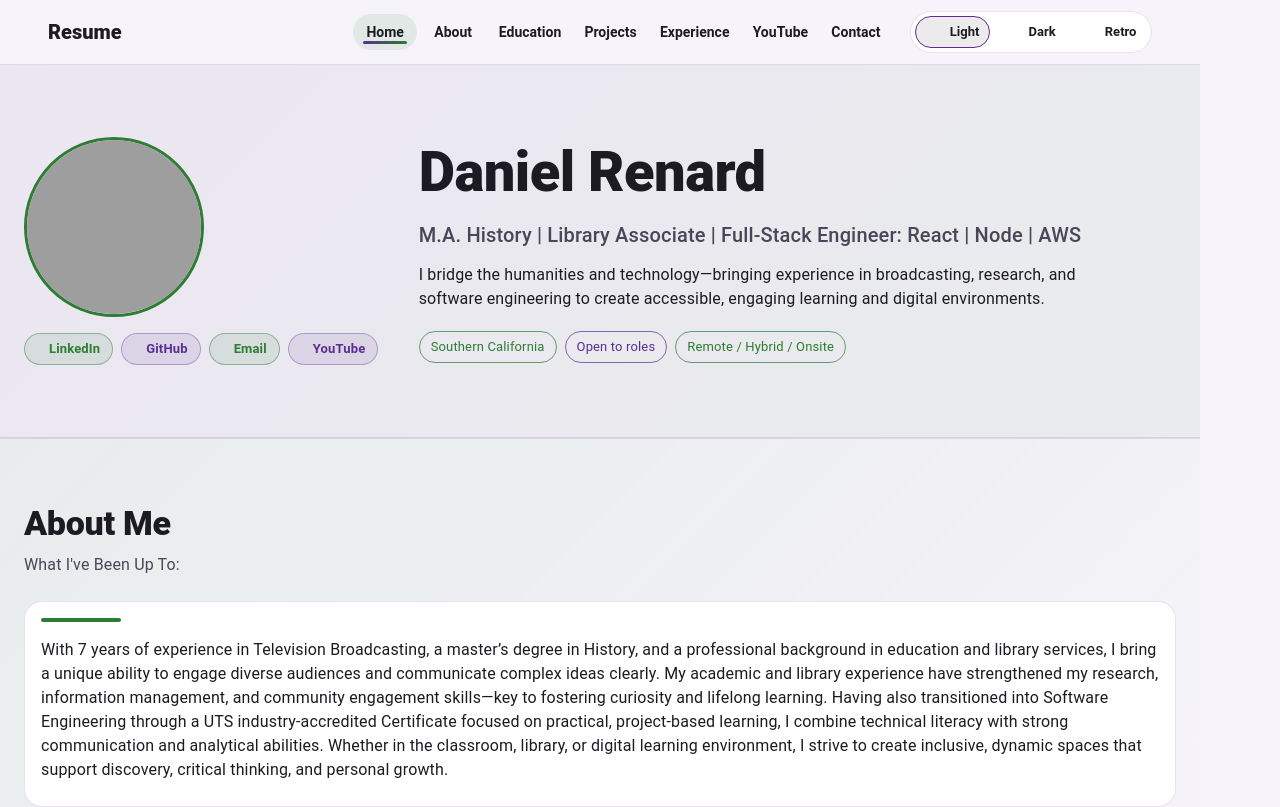
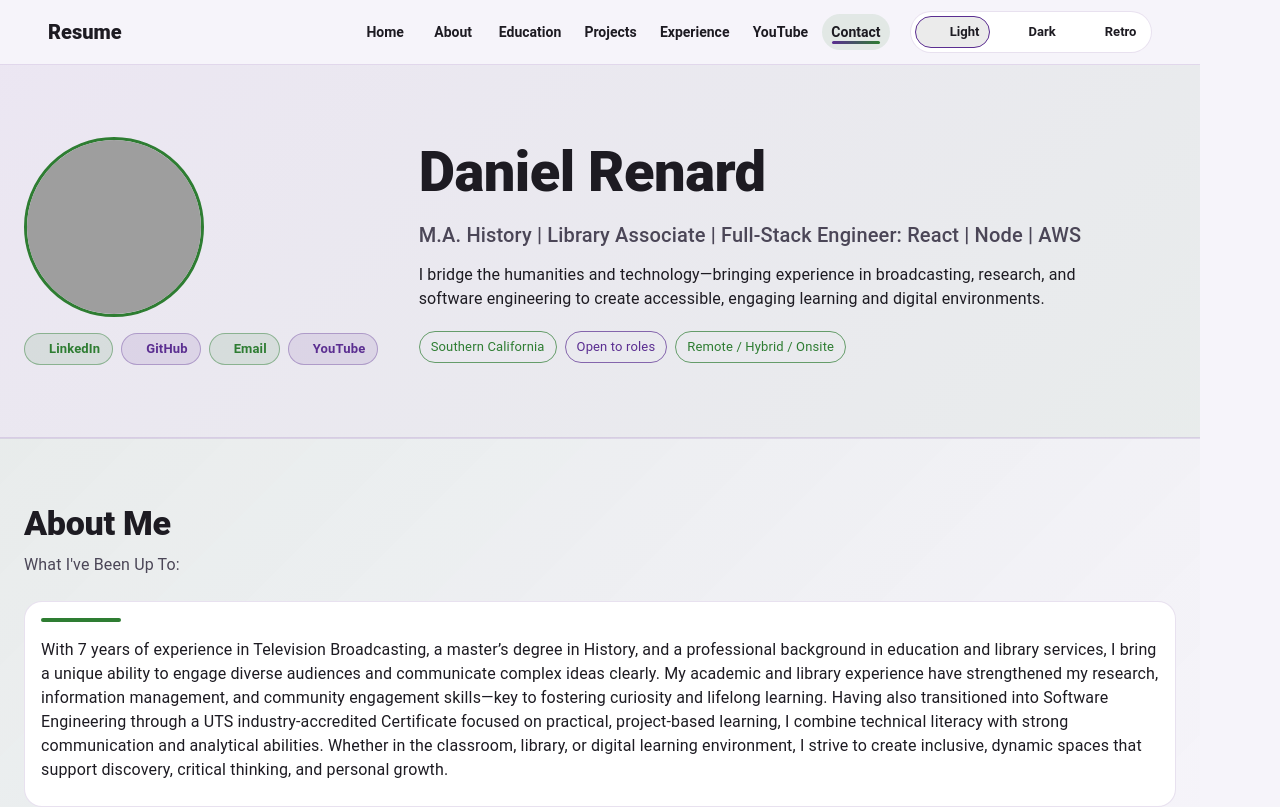
Before and after one commit to DanielRenard/DanielRenard.github.io, a React (Vite) app: page / in a window 1280 px wide. Shown: the top 807 px of the page. Built offline with nearby package versions, Linux system fonts and the light colour scheme; grey boxes are pictures that could not be loaded; some icons are missing; the HTML template or start-up script is replaced by a standard one.

Commit message:
fixed navbar so it highlights

```diff
--- a/src/components/Navbar.jsx
+++ b/src/components/Navbar.jsx
@@ -46,6 +46,9 @@ const themeOptions = [
   { value: "retro", label: "Retro", icon: <MemoryIcon fontSize="small" /> },
 ];
 
+const NAV_OFFSET = 96;
+const ACTIVE_OFFSET = 120;
+
 export default function Navbar({
   sections,
   themeName,
@@ -67,34 +70,76 @@ export default function Navbar({
   const scrollTo = (id) => {
     const el = document.getElementById(id);
     if (!el) return;
-    const y = el.getBoundingClientRect().top + window.scrollY - 96;
+
+    const y = el.getBoundingClientRect().top + window.scrollY - NAV_OFFSET;
     smoothScrollTo(y, 1800);
     setOpen(false);
   };
 
   useEffect(() => {
-    const ids = sections.map((s) => s.id);
-    const els = ids.map((id) => document.getElementById(id)).filter(Boolean);
-    if (!els.length) return;
+    const getSectionPositions = () =>
+      sections
+        .map((s) => {
+          const el = document.getElementById(s.id);
+          if (!el) return null;
 
-    const obs = new IntersectionObserver(
-      (entries) => {
-        const visible = entries
-          .filter((e) => e.isIntersecting)
-          .sort(
-            (a, b) => (b.intersectionRatio ?? 0) - (a.intersectionRatio ?? 0),
-          )[0];
+          return {
+            id: s.id,
+            top: el.offsetTop,
+          };
+        })
+        .filter(Boolean);
 
-        if (visible?.target?.id) setActiveId(visible.target.id);
-      },
-      {
-        threshold: [0.2, 0.35, 0.5, 0.65],
-        rootMargin: "-88px 0px -55% 0px",
-      },
-    );
+    let ticking = false;
 
-    els.forEach((el) => obs.observe(el));
-    return () => obs.disconnect();
+    const updateActiveSection = () => {
+      const sectionPositions = getSectionPositions();
+
+      if (!sectionPositions.length) {
+        ticking = false;
+        return;
+      }
+
+      const scrollPosition = window.scrollY + ACTIVE_OFFSET;
+
+      const nearBottom =
+        window.innerHeight + window.scrollY >= document.body.offsetHeight - 8;
+
+      if (nearBottom) {
+        setActiveId(sectionPositions[sectionPositions.length - 1].id);
+        ticking = false;
+        return;
+      }
+
+      let current = sectionPositions[0].id;
+
+      for (const section of sectionPositions) {
+        if (scrollPosition >= section.top) {
+          current = section.id;
+        } else {
+          break;
+        }
+      }
+
+      setActiveId(current);
+      ticking = false;
+    };
+
+    const onScroll = () => {
+      if (!ticking) {
+        window.requestAnimationFrame(updateActiveSection);
+        ticking = true;
+      }
+    };
+
+    updateActiveSection();
+    window.addEventListener("scroll", onScroll);
+    window.addEventListener("resize", updateActiveSection);
+
+    return () => {
+      window.removeEventListener("scroll", onScroll);
+      window.removeEventListener("resize", updateActiveSection);
+    };
   }, [sections]);
 
   const isRetro = themeName === "retro";
@@ -111,8 +156,8 @@ export default function Navbar({
           backgroundColor: isRetro
             ? "rgba(0, 12, 4, 0.94)"
             : isLight
-              ? "rgba(246, 244, 250, 0.78)"
-              : "rgba(15, 11, 20, 0.72)",
+            ? "rgba(246, 244, 250, 0.78)"
+            : "rgba(15, 11, 20, 0.72)",
           color: "text.primary",
           borderBottom: "1px solid",
           borderColor: "divider",
```
